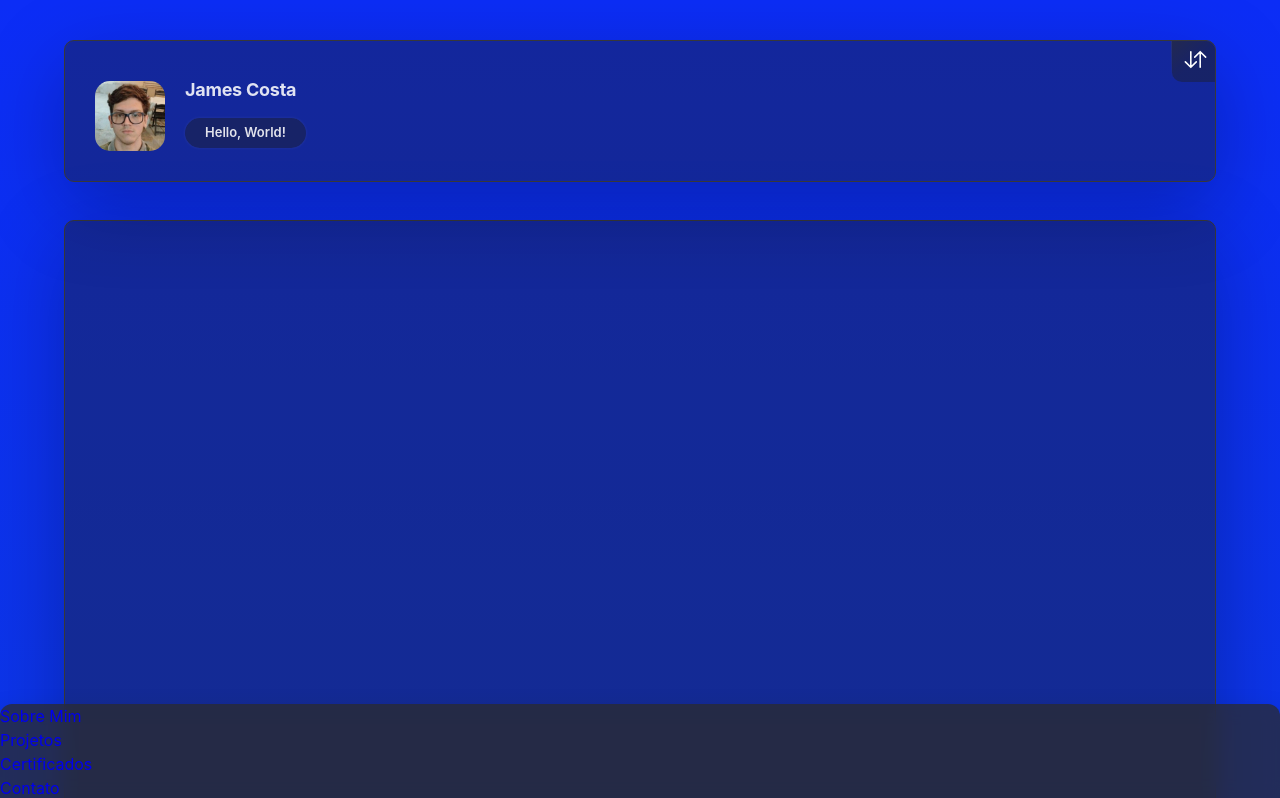
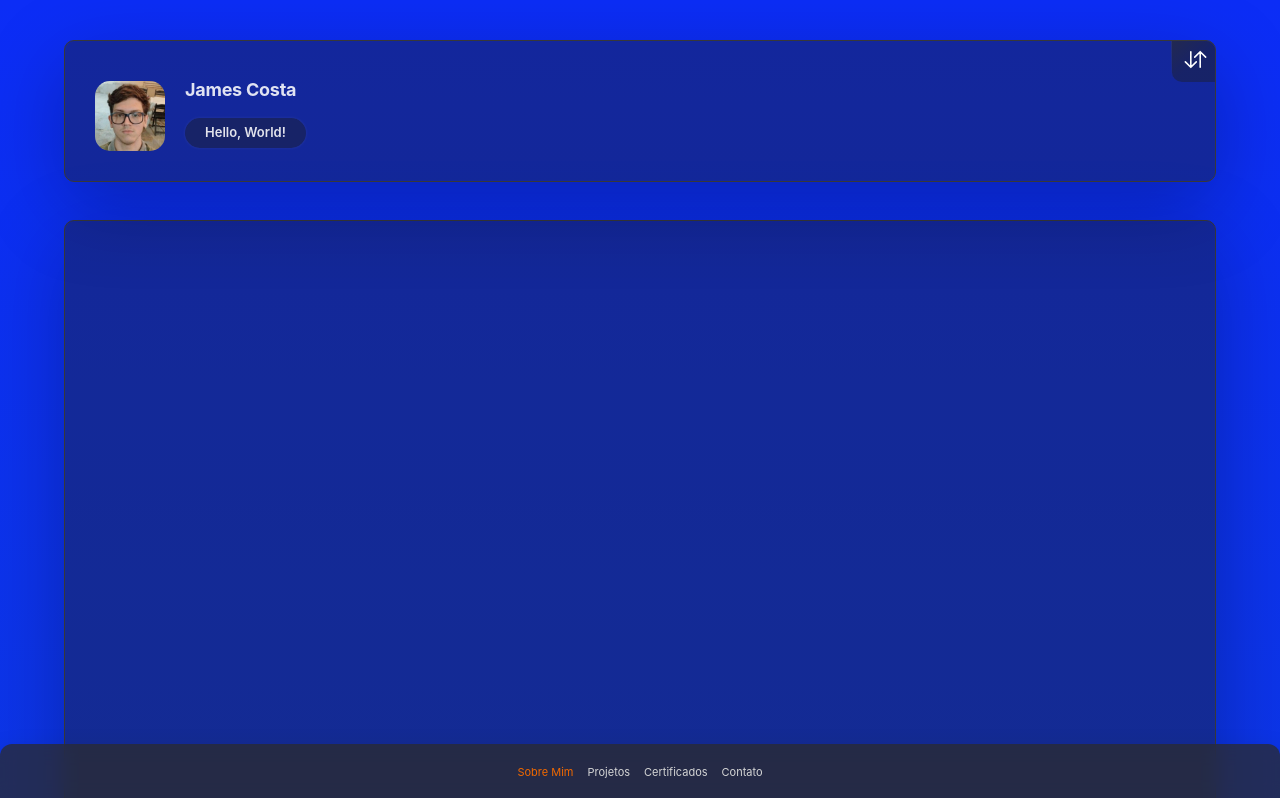
Before and after one commit to DropperDEV/portfolium, a React (Vite) app: page / in a window 1280 px wide. Shown: the top 798 px of the page. Built offline with nearby package versions, Linux system fonts and the light colour scheme.

Commit message:
feat: add navbar

```diff
--- a/src/components/Main.tsx
+++ b/src/components/Main.tsx
@@ -1,6 +1,6 @@
 import styled from "styled-components";
-import { Link } from "react-router-dom";
-import { colors, device, shadows } from "../utils/StyleVars.ts";
+import {  NavLink } from "react-router-dom";
+import {colors, device, shadows, transitions, typography} from "../utils/StyleVars.ts";
 
 const ContainerMain = styled.main`
   width: 900px;
@@ -39,6 +39,30 @@ const Navigation = styled.nav`
   border-radius: 12px 12px 0 0;
   box-shadow: ${shadows.shadow2};
   z-index: 5;
+
+  ul{
+    display: flex;
+    flex-wrap: wrap;
+    justify-content: center;
+    align-items: center;
+    padding: 0 10px;
+    list-style: none;
+  }
+  a{
+    color: ${colors.lightGray};
+    font-size: ${typography.fs8};
+    padding: 20px 7px;
+    transition: color ${transitions.transition1};
+    text-decoration: none;
+  }
+  a:hover,
+  a:focus {
+    color: ${colors.lightGray70};
+  }
+
+  a.active {
+    color: ${colors.orange};
+  }
 `;
 
 // eslint-disable-next-line @typescript-eslint/ban-ts-comment
@@ -49,16 +73,16 @@ function Main({ children }) {
         <Navigation>
           <ul>
             <li>
-              <Link to={"/"}>Sobre Mim</Link>
+              <NavLink to={"/"}>Sobre Mim</NavLink>
             </li>
             <li>
-              <Link to={"/"}>Projetos</Link>
+              <NavLink to={"/projects"}>Projetos</NavLink>
             </li>
             <li>
-              <Link to={"/"}>Certificados</Link>
+              <NavLink to={"/certificates"}>Certificados</NavLink>
             </li>
             <li>
-              <Link to={"/"}>Contato</Link>
+              <NavLink to={"/contact"}>Contato</NavLink>
             </li>
           </ul>
         </Navigation>
```
